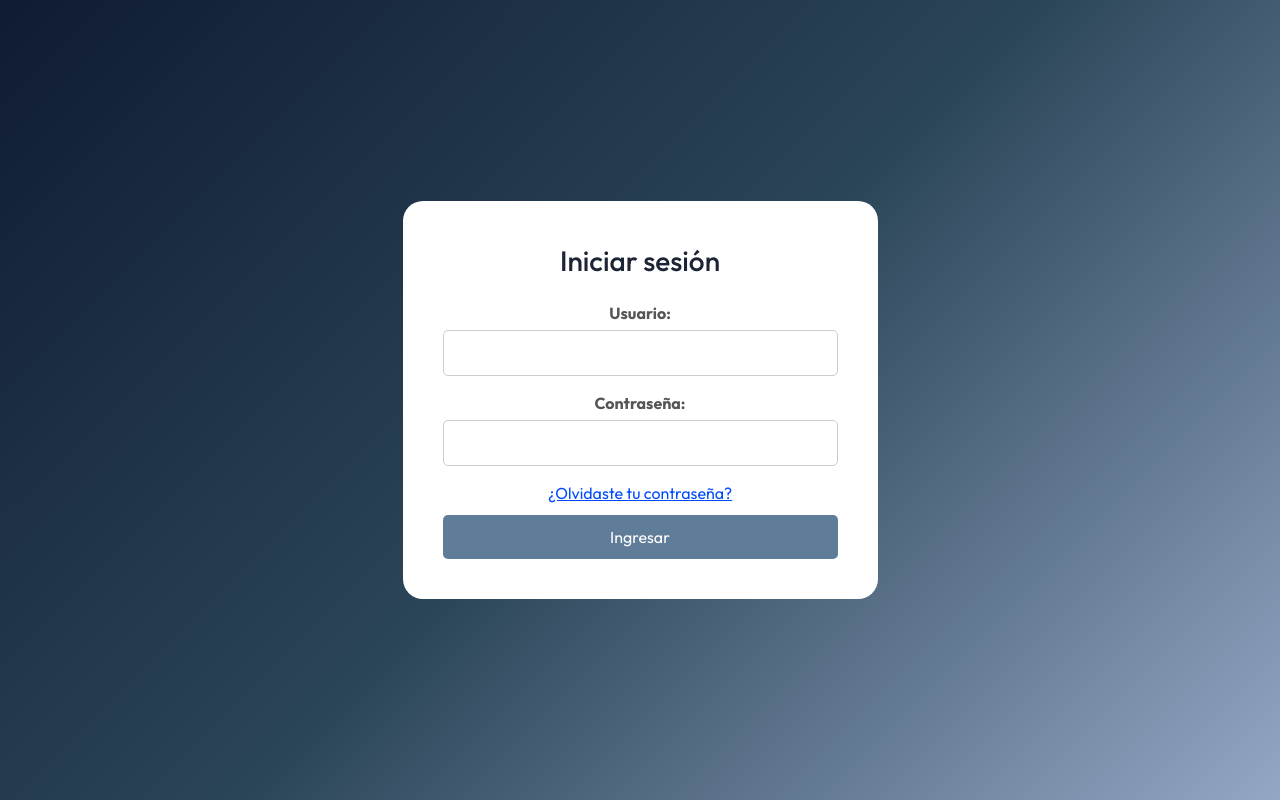
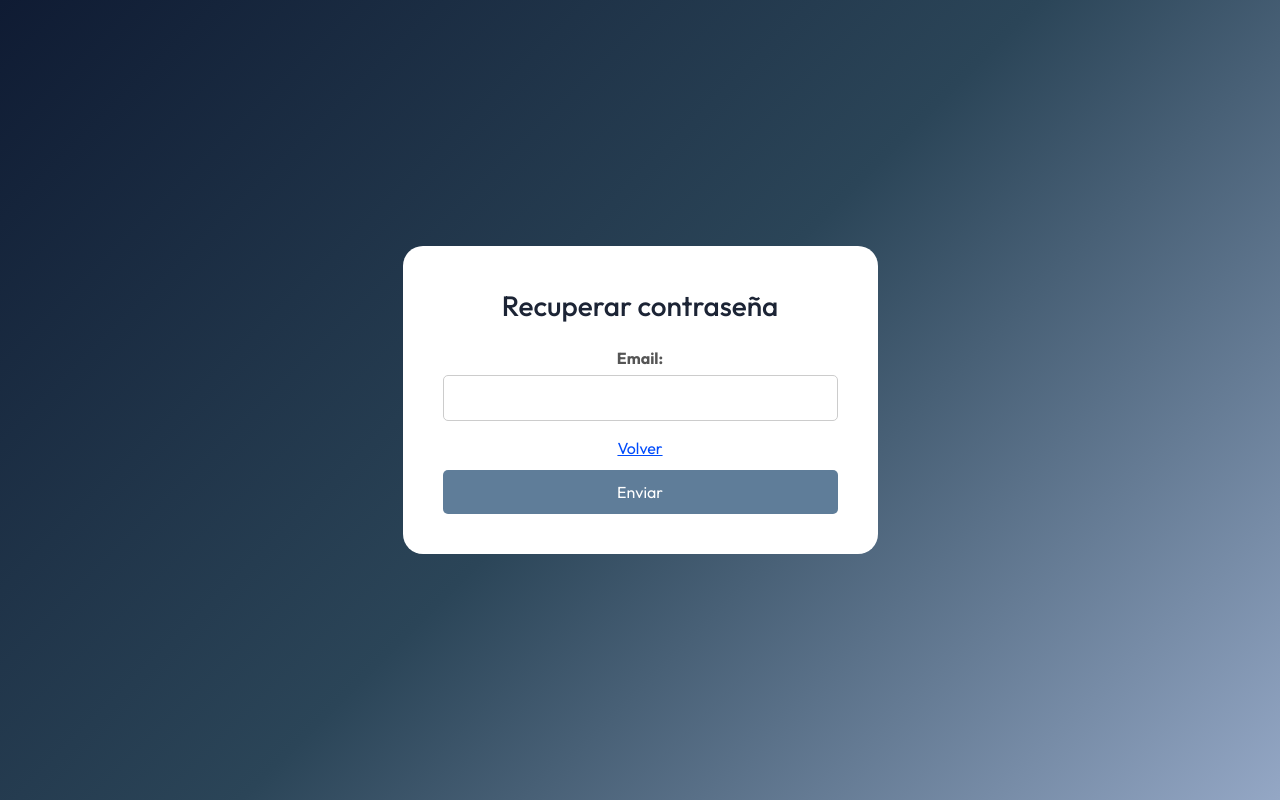
Before and after one commit to JoannaRocio/app-turnos, a React (Create React App) app: page /password-recovery in a window 1280 px wide. Before the commit this address led to /login. Built offline with nearby package versions, Linux system fonts and the light colour scheme.

Commit message:
adding routes changes

```diff
--- a/src/App.tsx
+++ b/src/App.tsx
@@ -18,25 +18,24 @@ function App() {
     <>
       <header>
         {location.pathname !== '/login' && location.pathname !== '/password-recovery' &&
-        location.pathname !== '/reset-password'
+        location.pathname !== '/reset-password' && location.pathname !== '*'
          && <Header />}
       </header>
 
       <div className="App">
       <Routes>
-          <Route path="*" element={<Navigate to={isAuthenticated ? "/home" : "/login"} replace />} />
-
+        {/* Rutas públicas */}
         <Route path="/login" element={<Login />} />
-          <Route path="/cambiar-contraseña" element={<PasswordRecovery />} />
+        <Route path="/password-recovery" element={<PasswordRecovery />} />
+        <Route path="/reset-password" element={<ResetPassword />} />
 
         {/* Ruta protegida */}
         <Route path="/home" element={
           isAuthenticated ? <Home /> : <Navigate to="/login" replace />
         } />
 
+        {/* Ruta no encontrada */}
         <Route path="*" element={<NotFound />} />
-          <Route path="/reset-password" element={<ResetPassword />} />
-
       </Routes>
       </div>
     </>
```
Lines whose indentation alone changed are shown as unchanged.
